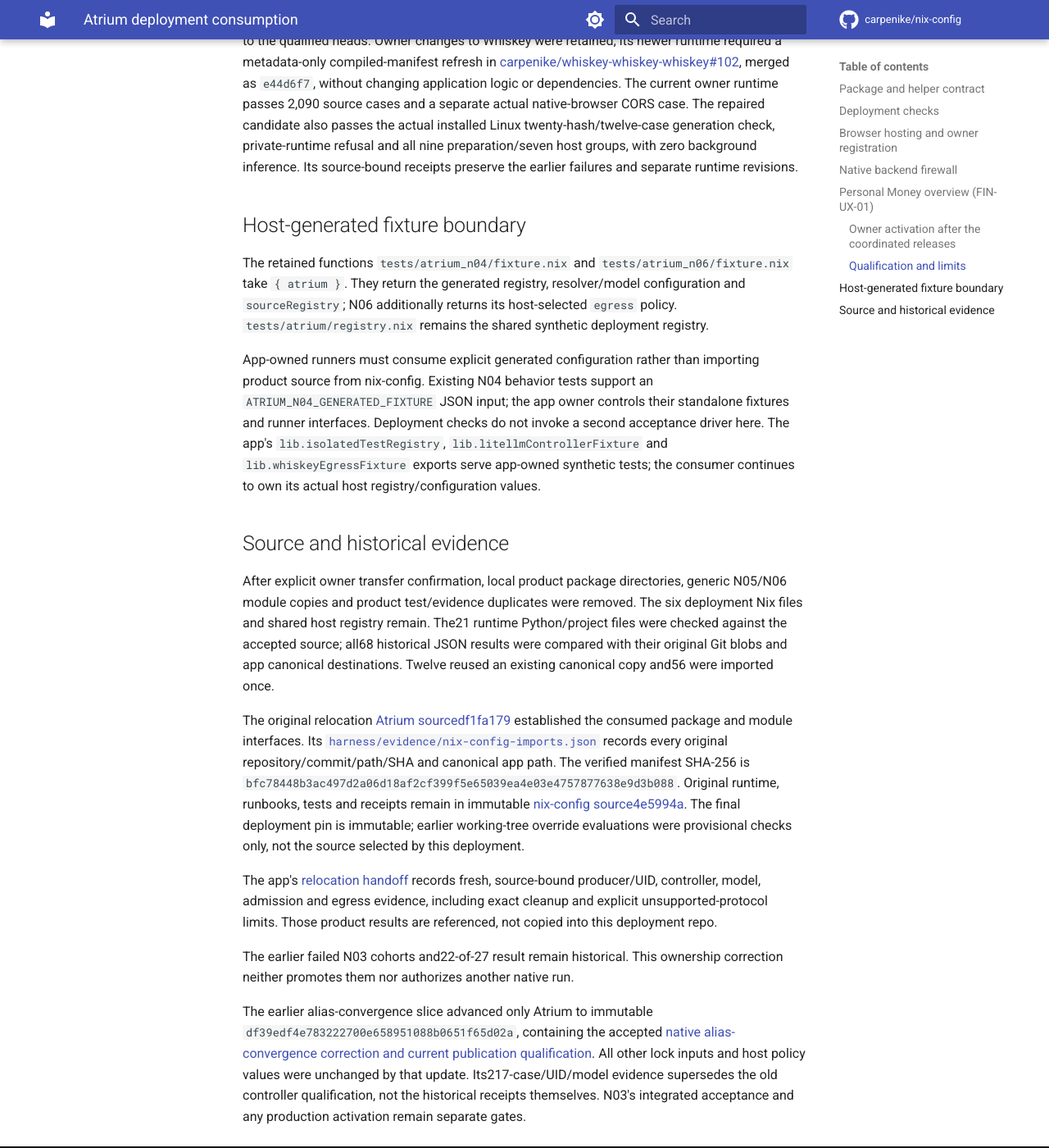
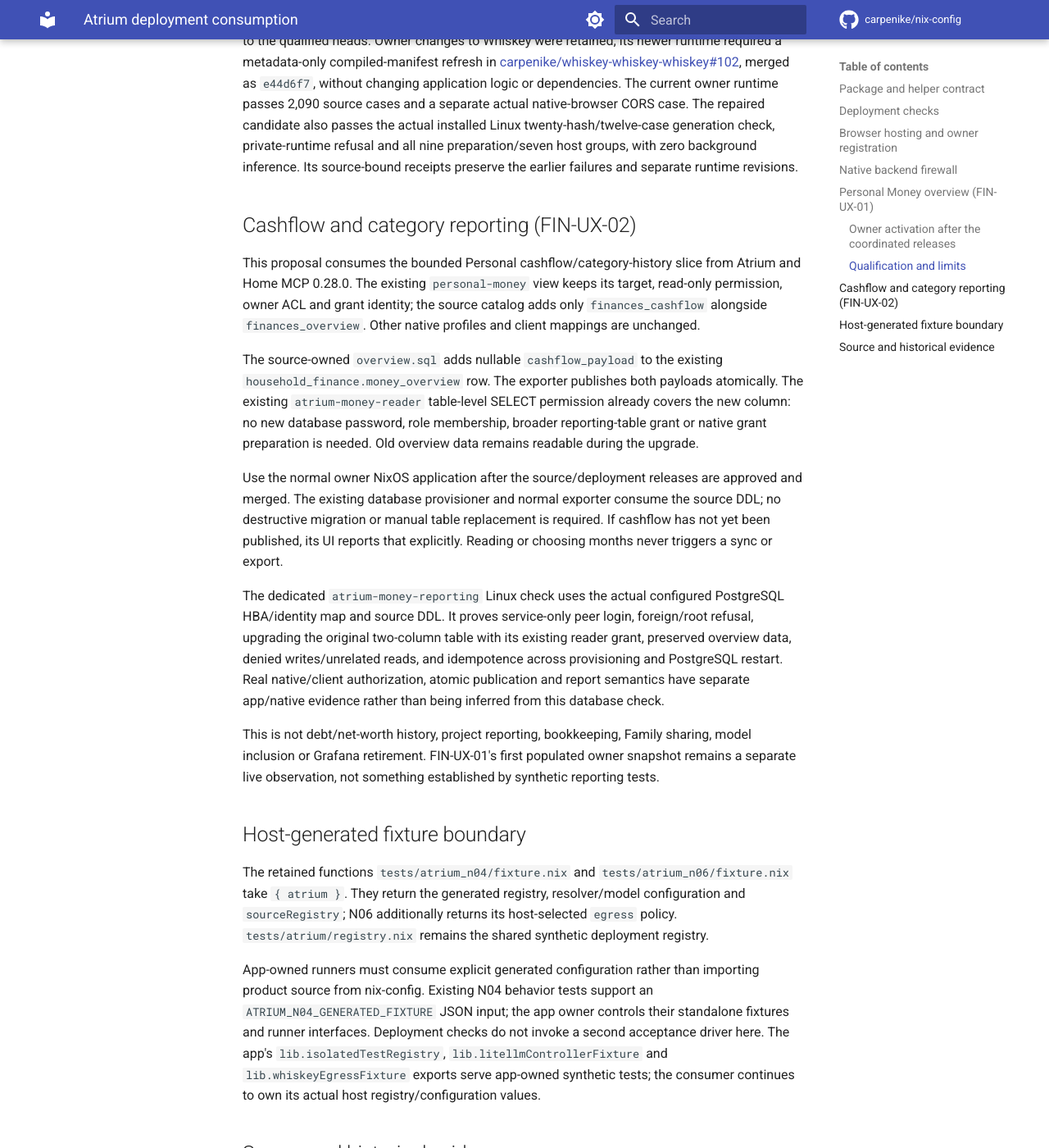
Before and after one commit to carpenike/nix-config, an MkDocs documentation site: the page built from docs/services/atrium-deployment.md, in a window 1280 px wide and 1400 px high, scrolled down 8069 px. Shown: the whole window at 82% size. Built offline with MkDocs 1.6.1 and Material for MkDocs 9.7.7, drawn with Linux system fonts in a browser that asks for light colours; comment, search, counter and statistics services are not loaded.

Commit message:
feat(forge): wire bounded Money cashflow reporting
Select source-qualified reporting candidates without changing the Money grant, native route or dedicated table-read role. Add real PostgreSQL peer/old-schema upgrade tests to the native foundation lane and preserve source/vendor applicability checks. No activation.

Co-authored-by: Copilot <223556219+Copilot@users.noreply.github.com>
Copilot-Session: e69d7724-2617-4d5a-832a-fd60d9aebf5d

```diff
--- a/docs/services/atrium-deployment.md
+++ b/docs/services/atrium-deployment.md
@@ -354,6 +354,40 @@ refusal and all nine preparation/seven host groups, with zero background
 inference. Its source-bound receipts preserve the earlier failures and
 separate runtime revisions.
 
+## Cashflow and category reporting (FIN-UX-02)
+
+This proposal consumes the bounded Personal cashflow/category-history slice
+from Atrium and Home MCP 0.28.0. The existing `personal-money` view keeps its
+target, read-only permission, owner ACL and grant identity; the source catalog
+adds only `finances_cashflow` alongside `finances_overview`. Other native
+profiles and client mappings are unchanged.
+
+The source-owned `overview.sql` adds nullable `cashflow_payload` to the existing
+`household_finance.money_overview` row. The exporter publishes both payloads
+atomically. The existing `atrium-money-reader` table-level SELECT permission
+already covers the new column: no new database password, role membership,
+broader reporting-table grant or native grant preparation is needed.
+Old overview data remains readable during the upgrade.
+
+Use the normal owner NixOS application after the source/deployment releases
+are approved and merged. The existing database provisioner and normal exporter
+consume the source DDL; no destructive migration or manual table replacement
+is required. If cashflow has not yet been published, its UI reports that
+explicitly. Reading or choosing months never triggers a sync or export.
+
+The dedicated `atrium-money-reporting` Linux check uses the actual configured
+PostgreSQL HBA/identity map and source DDL. It proves service-only peer login,
+foreign/root refusal, upgrading the original two-column table with its existing
+reader grant, preserved overview data, denied writes/unrelated reads, and
+idempotence across provisioning and PostgreSQL restart. Real native/client
+authorization, atomic publication and report semantics have separate app/native
+evidence rather than being inferred from this database check.
+
+This is not debt/net-worth history, project reporting, bookkeeping, Family
+sharing, model inclusion or Grafana retirement. FIN-UX-01's first populated
+owner snapshot remains a separate live observation, not something established
+by synthetic reporting tests.
+
 ## Host-generated fixture boundary
 
 The retained functions `tests/atrium_n04/fixture.nix` and
```
Also changed, not shown: 7 other files.
